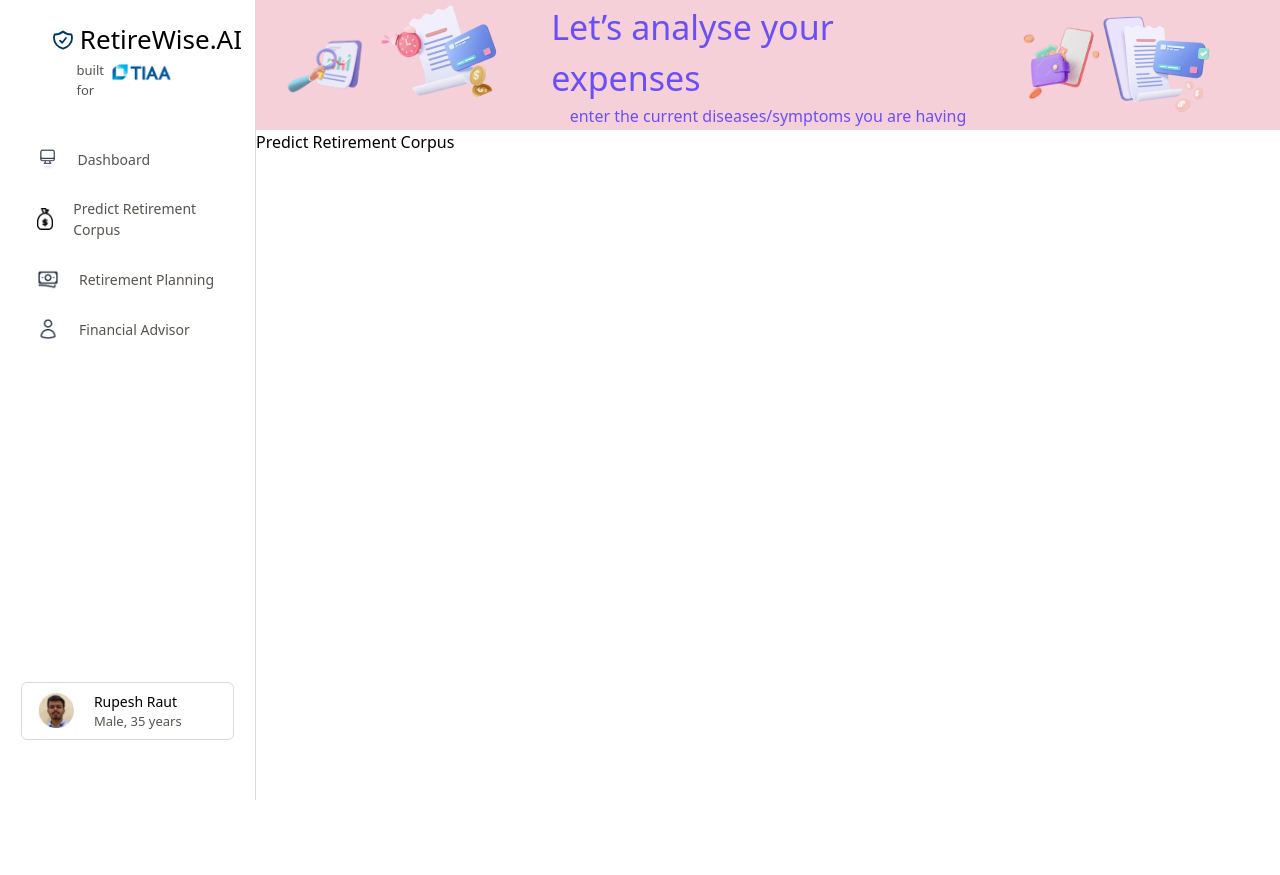
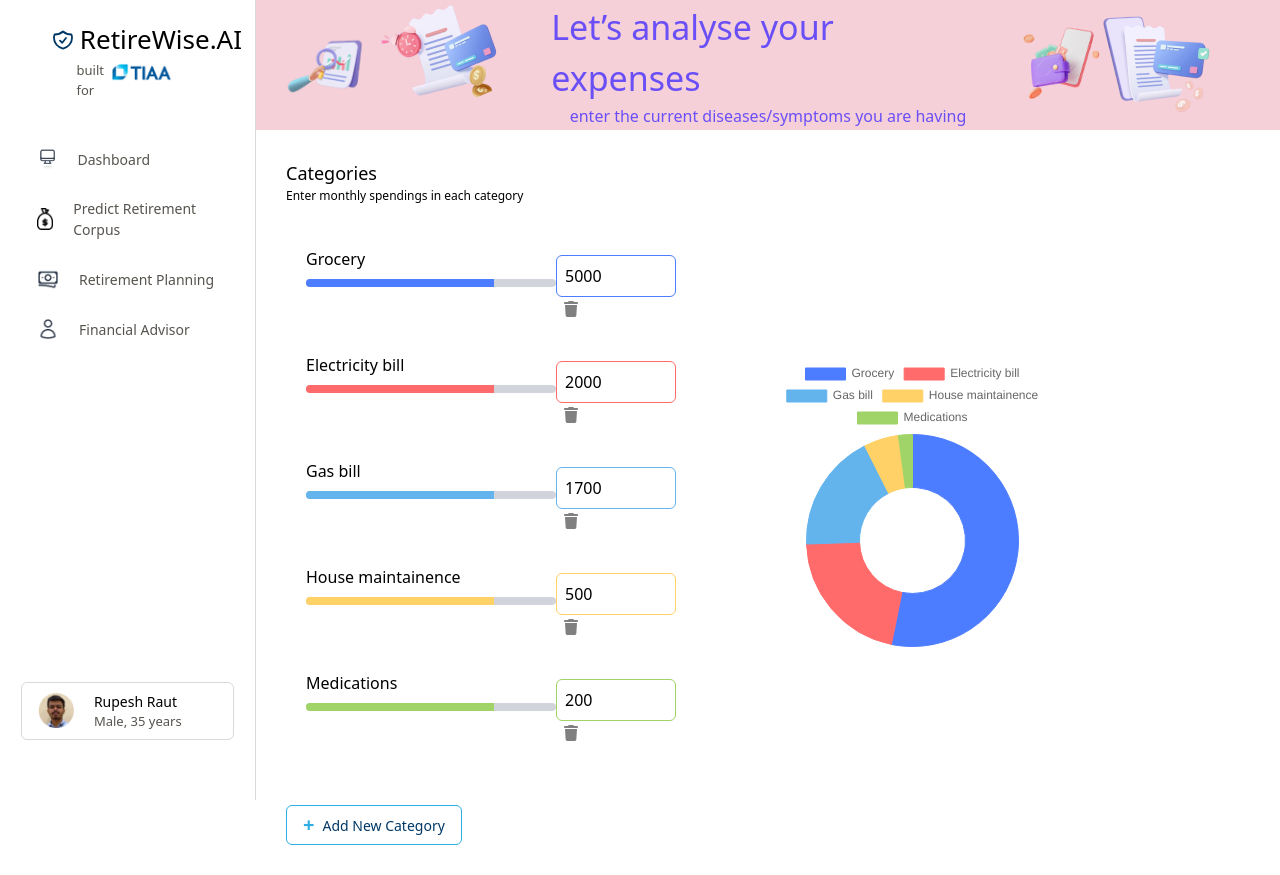
Before and after one commit to HarshDilipGhosalkar/RetireBuddy, a Next.js app in the folder client/: page /predict in a window 1280 px wide. Before the commit the page ends 800 px from the top, so only its background shows below. Built offline with nearby package versions, Linux system fonts and the light colour scheme.

Commit message:
integrated pie and progress section

```diff
--- a/client/app/predict/page.js
+++ b/client/app/predict/page.js
@@ -1,4 +1,91 @@
+"use client"
+import React, { useState, useEffect } from 'react';
+import { FontAwesomeIcon } from '@fortawesome/react-fontawesome';
+import { faTrash } from '@fortawesome/free-solid-svg-icons';
+import { Pie } from '@/app/predict/pie';
+import { ProgressBar } from './progress';
+
+
 const predict = () => {
-    return <section className="">Predict Retirement Corpus</section>;
+  const progressValue = 75;
+  const [count, setCount] = useState(4);
+  const [label, setLabel] = useState(['Grocery', 'Electricity bill', 'Gas bill', 'House maintainence', 'Medications']);
+  const [colorList, setColorList] = useState(['#4C7CFF', '#FF6B6B', '#63B3ED', '#FFD166', '#A0D468']);
+  // const [predictionList, setPredictionList] = useState([
+  //   { id: 0, content: 'Grocery', bgColor: '#4C7CFF' }, // Red with Black border
+  //   { id: 1, content: 'Electricity bill', bgColor: '#FF6B6B' }, // Blue with Black border
+  //   { id: 2, content: 'Gas bill', bgColor: '#63B3ED'}, // Green with Black border
+  //   { id: 3, content: 'House maintainence', bgColor: '#FFD166' }, // Yellow with Black border
+  //   { id: 4, content: 'Medications', bgColor: '#A0D468'}, // Purple with Black border
+  // ]);
+  const [data, setData] = useState([5000, 2000, 1700, 500, 200]);
+  const pieChartColors = [
+    '#4C7CFF', '#FF6B6B', '#63B3ED', '#FFD166', '#A0D468',
+    '#ED5565', '#48CFAD', '#AC92EB', '#FFCE54', '#6A6A6A',
+    '#EC87C0', '#5DB2FF', '#FFD700', '#9F9F9F', '#37BC9B',
+    '#967ADC', '#FF7857', '#5E5E5E', '#DA4453', '#80D3E6',
+  ];
+
+  const handleUpdateCategory = (index, newVal) => {
+    const newData = [...data];
+
+    newData[index] = newVal;
+
+    setData(newData);
   };
-  export default predict;
+
+
+  useEffect(() => {
+    console.log(data);
+  }, [data]);
+
+  return (
+    <div className="p-[30px]">
+      <div className="  flex">
+        <div className="w-[40%] bg-[white] ">
+          <div className="font-medium text-[18px]">Categories</div>
+          <div className="text-[12px] mb-[30px]">Enter monthly spendings in each category</div>
+          <div className='mb-[40px]'>
+            {label.map((item, index) => (
+              <div className="flex flex-row justify-between pr-[50px] py-[20px] pl-[20px] ">
+                <div className='flex flex-col items-start  relative'>
+                  <h1 className="font-medium text-[16px] relative top-[-8px]">{item}</h1>
+                  <div className="flex items-center justify-center ">
+                    <ProgressBar progress={progressValue} color={colorList[index]} />
+                  </div>
+
+                </div>
+                <div>
+                  <input
+                    type="number"
+                    placeholder="₹ 0.00"
+                    value={data[index]}
+                    class={`p-2 w-[120px] hover:border-[1px] hover:border-[gray] rounded-md`}
+                    style={{ borderColor: colorList[index], borderWidth: '1px', borderStyle: 'solid' }}
+                    onChange={(e) => handleUpdateCategory(index, parseInt(e.target.value))}
+                  />
+                  <span className="ml-2">
+                    <FontAwesomeIcon icon={faTrash} className="text-[gray]" />
+
+                  </span>
+                </div>
+              </div>
+            ))}
+
+          </div>
+          <div className='flex justify-between'>
+            <div className="border border-[#2EADE2] py-1 px-4 flex items-center cursor-pointer text-[#003865] font-medium rounded-md text-[14px]">
+              <span className="text-[#2EADE2] mr-2 text-[20px] font-bold">+</span>
+              Add New Category
+            </div>
+          </div>
+        </div>
+        <div className='w-[50%] flex justify-center items-center'>
+          <div className='w-[60%]'>  <Pie label={label} color={colorList} pieData={data} /></div>
+
+        </div>
+      </div>
+    </div>
+  );
+};
+export default predict;
```
